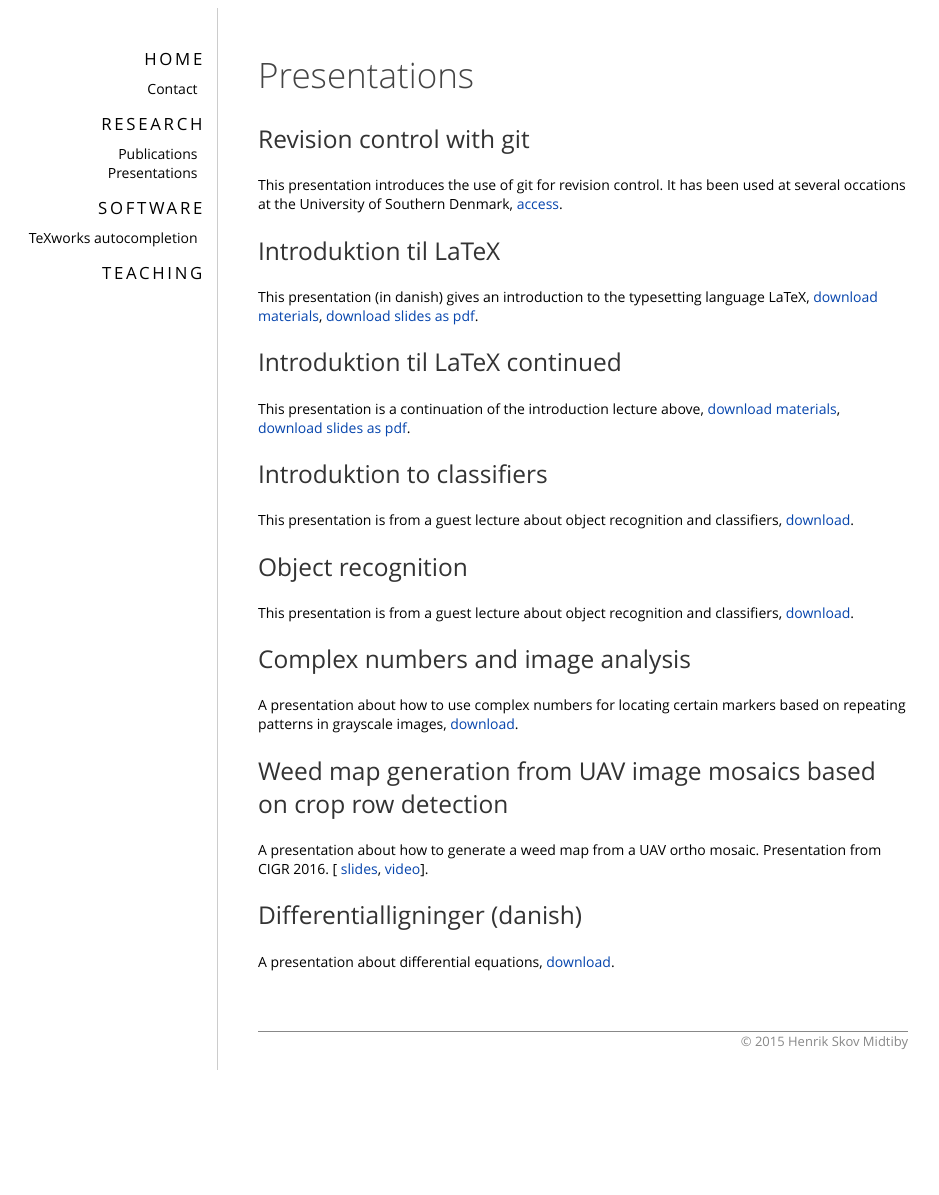
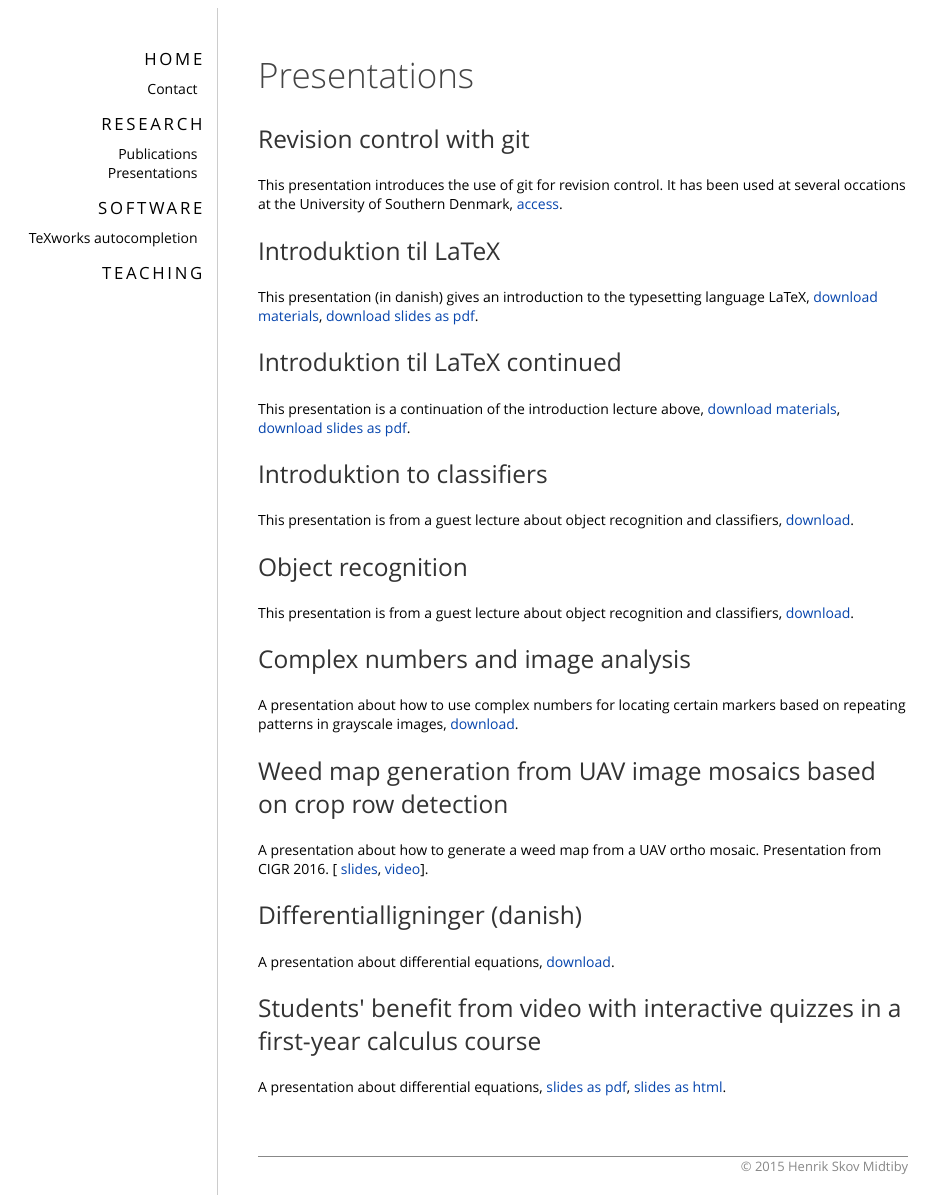
Before and after one commit to henrikmidtiby/henrikmidtiby.github.io, a Jekyll site: the page built from presentations.html, in a window 1280 px wide. Shown: the whole page, without its empty margins (3-942 px from the left). Built offline with Jekyll 4.4.1, drawn with Linux system fonts in a browser that asks for light colours; before the commit the page ends 1070 px from its top, so only the background shows below that.

Commit message:
Added slides for inted.

```diff
--- a/presentations.html
+++ b/presentations.html
@@ -42,3 +42,9 @@ Presentation from CIGR 2016. [
 <p>A presentation about differential equations,
 <a href="../downloads/2017-03-02differentialligninger.pdf">download</a>.
 </p>
+
+<h2>Students' benefit from video with interactive quizzes in a first-year calculus course</h2>
+<p>A presentation about differential equations,
+<a href="../downloads/2017-03-06studentbenefits.pdf">slides as pdf</a>,
+<a href="../downloads/2017-03-06studentbenefits.pdf">slides as html</a>.
+</p>
```
Also changed, not shown: 2 other files.
